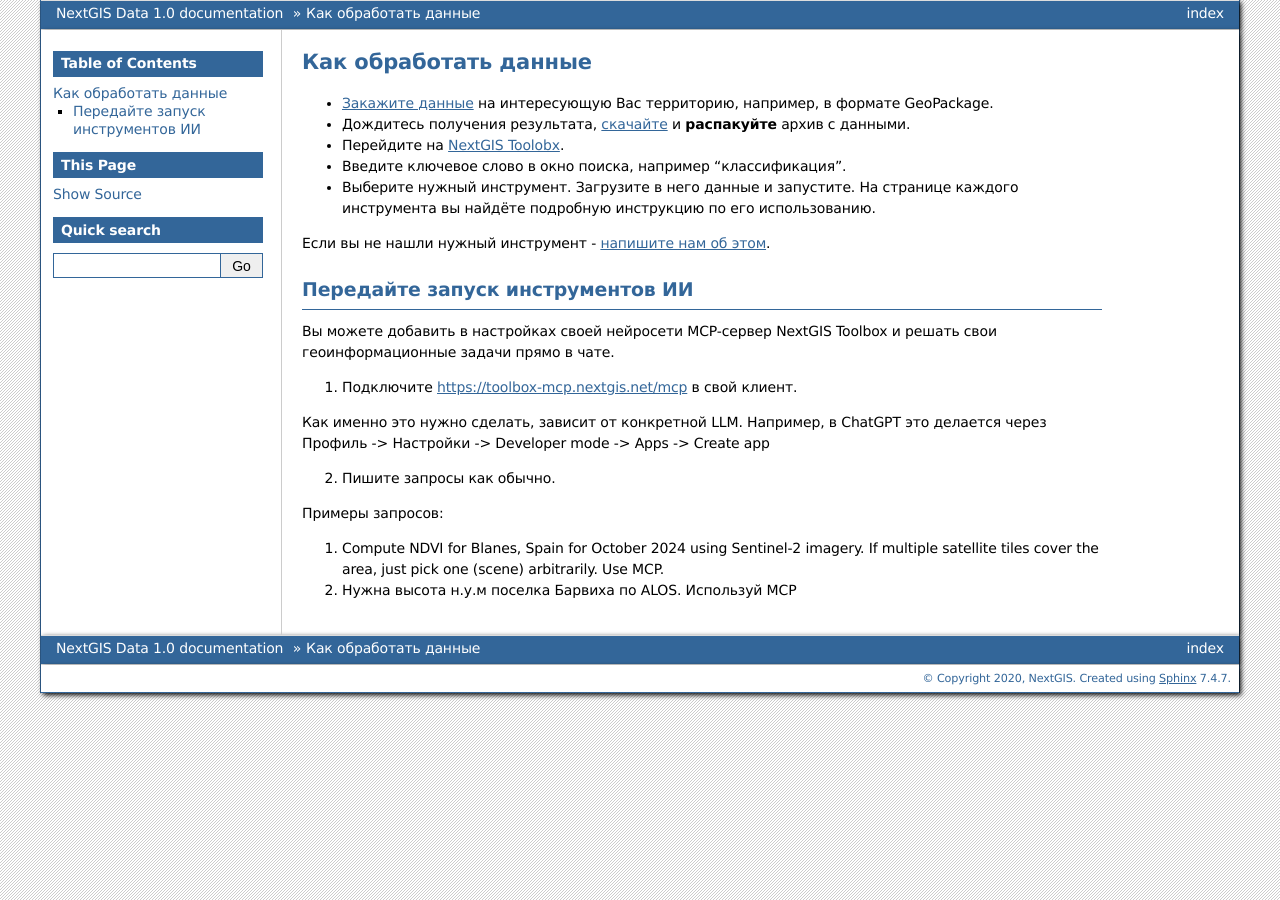
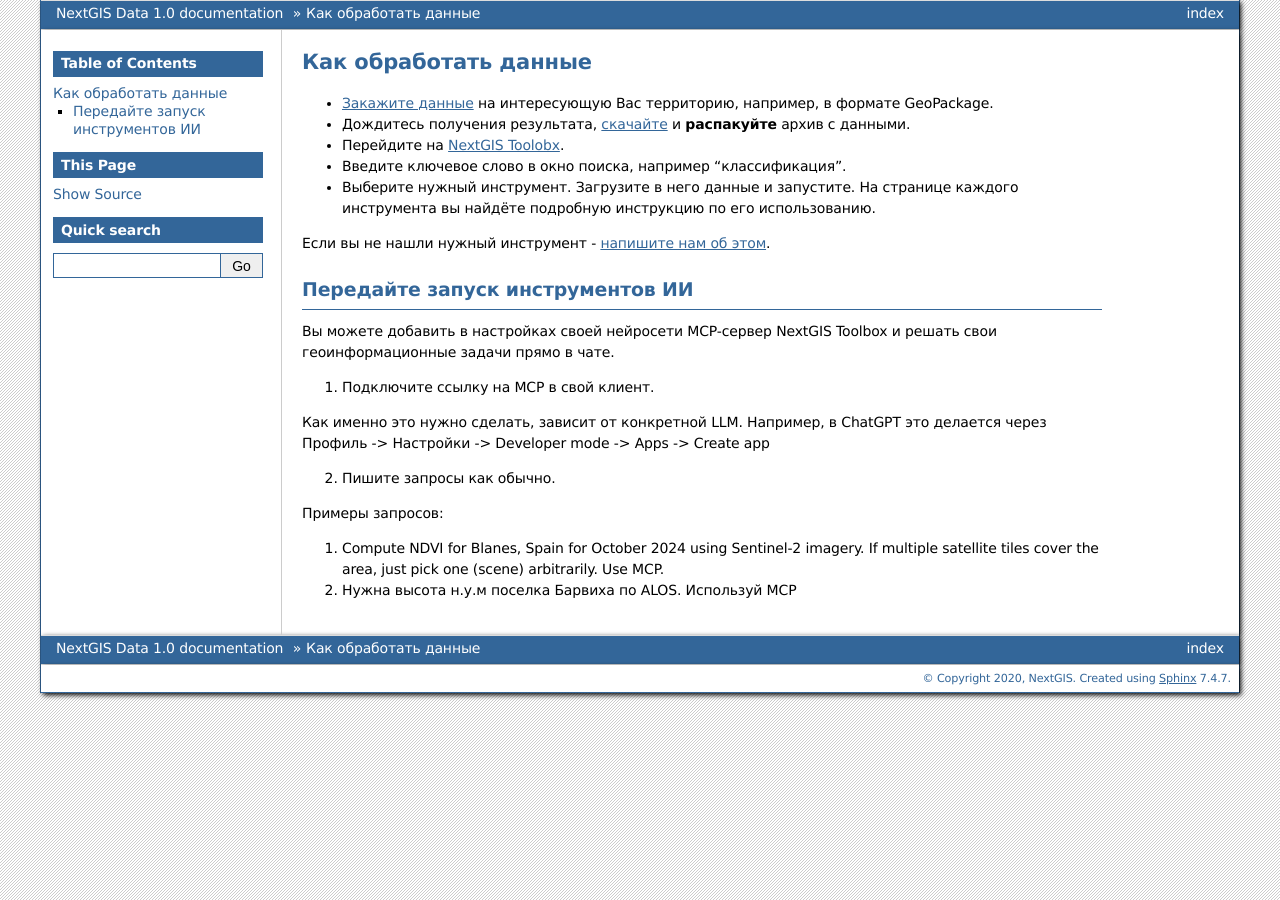
Before and after one commit to nextgis/docs_data, a Sphinx documentation site: the page built from source/process.rst, in a window 1280 px wide. Built offline with Sphinx 7.4.7, drawn with Linux system fonts in a browser that asks for light colours; formulas are drawn with MathJax 3.

Commit message:
remove link

```diff
--- a/source/process.rst
+++ b/source/process.rst
@@ -14,7 +14,7 @@
 
 Вы можете добавить в настройках своей нейросети MCP-сервер NextGIS Toolbox и решать свои геоинформационные задачи прямо в чате.
 
-1. Подключите https://toolbox-mcp.nextgis.net/mcp в свой клиент.
+1. Подключите ссылку на MCP в свой клиент.
 
 Как именно это нужно сделать, зависит от конкретной LLM. Например, в ChatGPT это делается через Профиль -> Настройки -> Developer mode -> Apps -> Create app
 
```
